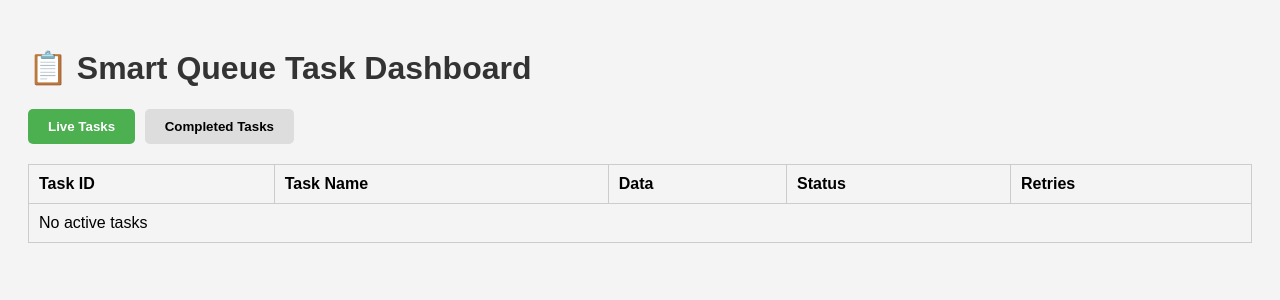
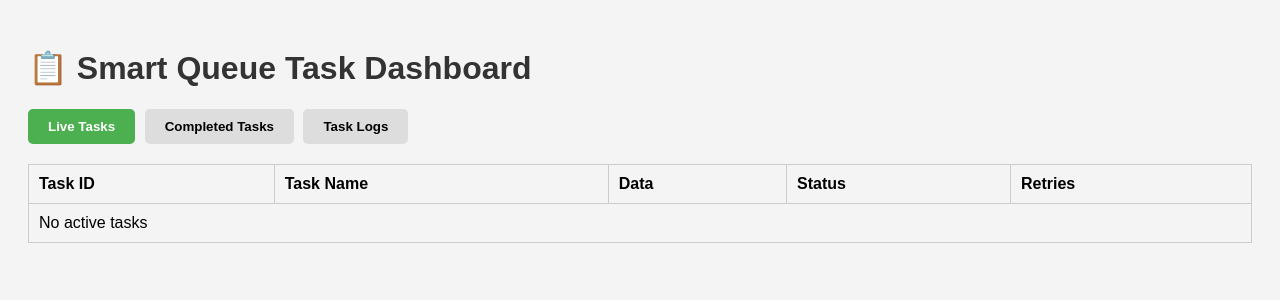
Before and after one commit to silverstar33/smart-queue-system, a FastAPI app: page /admin in a window 1280 px wide. Shown: the top 300 px of the page. Run offline with FastAPI, Linux system fonts and the light colour scheme; data that the repository does not hold is empty.

Commit message:
Added log viewer on dashboard for task logs

```diff
--- a/backend/main.py
+++ b/backend/main.py
@@ -2,7 +2,10 @@ from fastapi import FastAPI, Request
 from fastapi.templating import Jinja2Templates
 from fastapi.responses import HTMLResponse, JSONResponse
 from pydantic import BaseModel
+from fastapi.responses import PlainTextResponse
+
 import uuid
+import os
 import json
 from backend.logger import logger
 
@@ -129,3 +132,14 @@ def get_completed_tasks():
             print(f"[ERROR] Failed to process completed task {key}: {e}")
 
     return JSONResponse({"tasks": tasks})
+
+
+@app.get("/logs", response_class=PlainTextResponse)
+def get_logs():
+    log_path = os.path.abspath(os.path.join("logs", "task_queue.log"))
+    try:
+        with open(log_path, "r") as log_file:
+            lines = log_file.readlines()
+            return ''.join(lines[-50:])  # Return the last 50 lines
+    except Exception as e:
+        return f"❌ Error reading log: {str(e)}"
--- a/backend/templates/dashboard.html
+++ b/backend/templates/dashboard.html
@@ -28,6 +28,7 @@
 <div class="tabs">
     <button class="tab-button active" onclick="switchTab('live')">Live Tasks</button>
     <button class="tab-button" onclick="switchTab('completed')">Completed Tasks</button>
+    <button class="tab-button" onclick="switchTab('logs')">Task Logs</button>
 </div>
 
 <!-- Live Tasks Table -->
@@ -54,8 +55,29 @@
         <p>🔄 Loading completed tasks...</p>
     </div>
 </div>
+<div id="logs" class="tab-content">
+    <pre id="log-content">🔄 Loading logs...</pre>
+</div>
+<script>
 
-<script>
+async function loadLogs() {
+    try {
+        const response = await fetch('/logs');
+        const text = await response.text();
+        document.getElementById('log-content').textContent = text;
+    } catch (err) {
+        document.getElementById('log-content').textContent = '❌ Failed to load logs.';
+        console.error("Log load error:", err);
+    }
+}
+
+// Load logs periodically when Logs tab is active
+setInterval(() => {
+    if (document.getElementById('logs').classList.contains('active')) {
+        loadLogs();
+    }
+}, 5000);
+
 function switchTab(tabName) {
     document.querySelectorAll('.tab-button').forEach(btn => btn.classList.remove('active'));
     document.querySelectorAll('.tab-content').forEach(tab => tab.classList.remove('active'));
```
